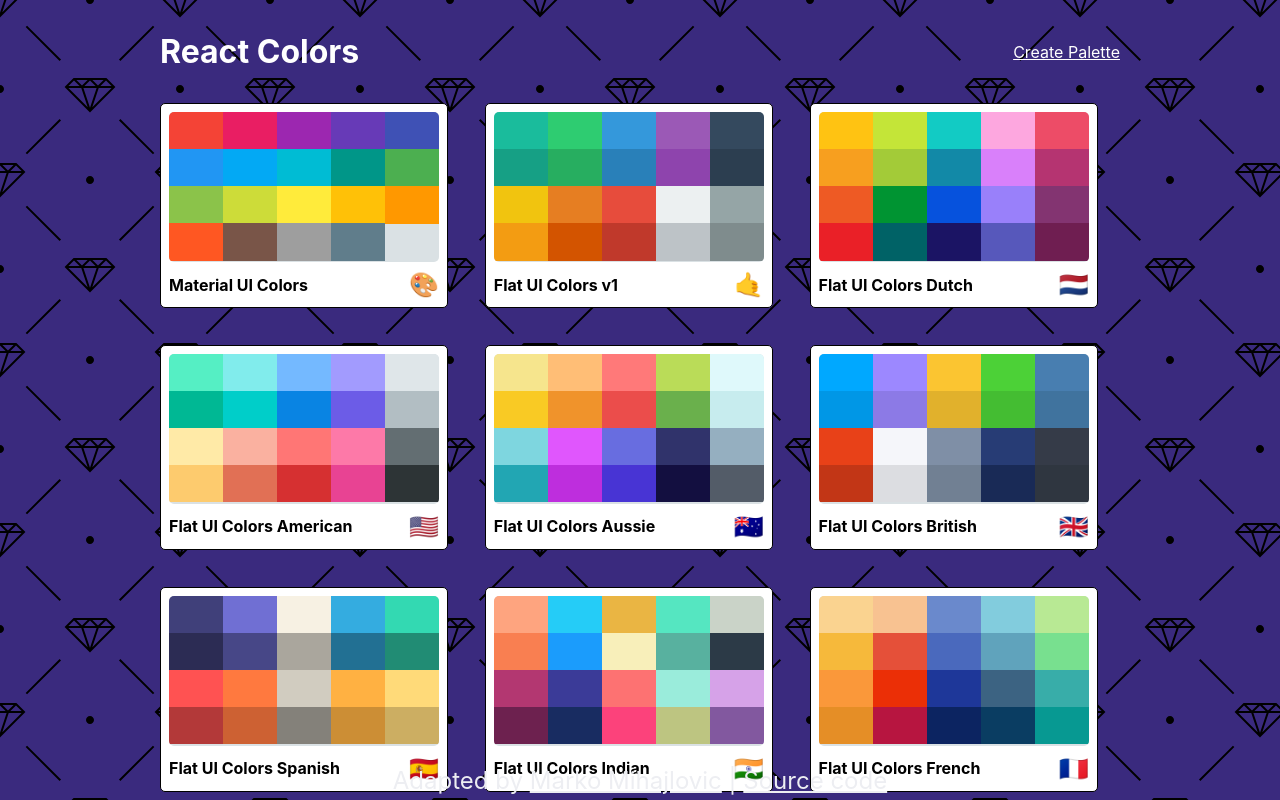
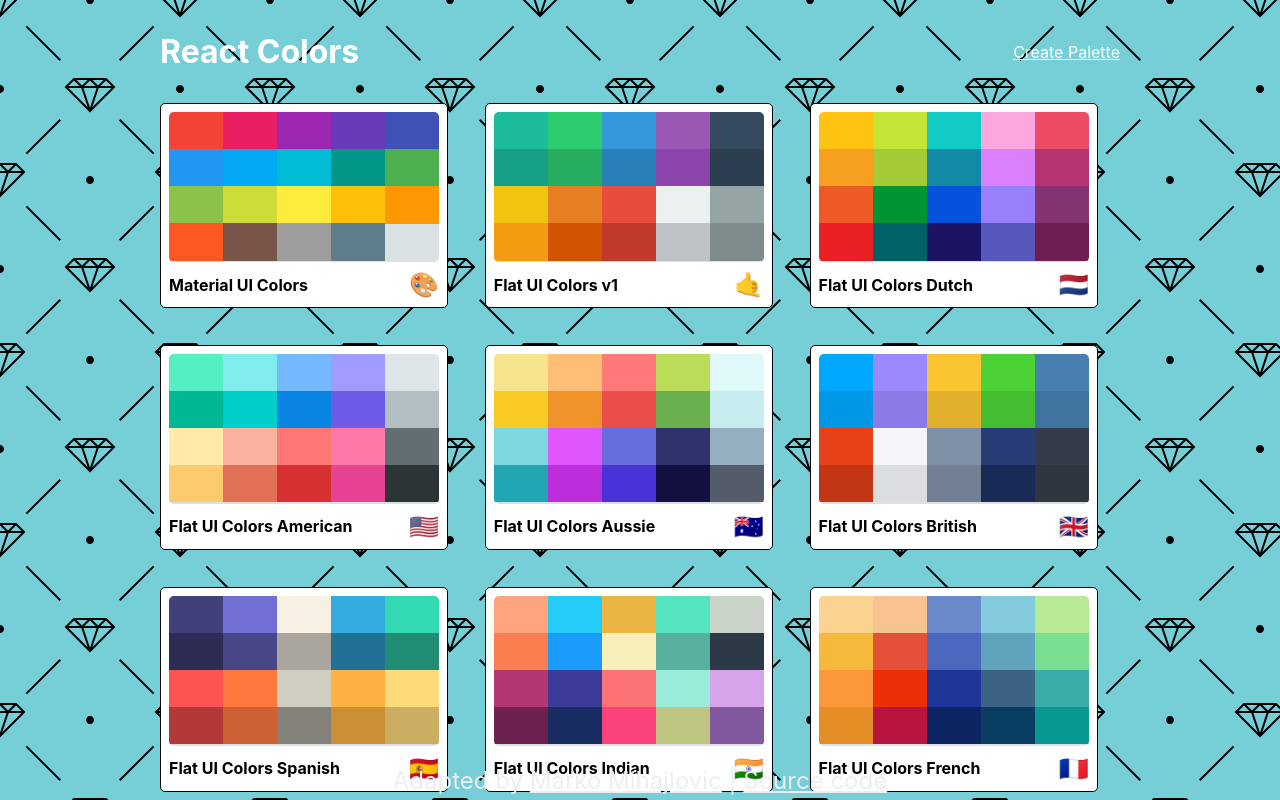
Before and after one commit to MarkoMihajlovicGit/mmcolors-generator, a React (Create React App) app: page / in a window 1280 px wide. Built offline with nearby package versions, Linux system fonts and the light colour scheme.

Commit message:
change background color to middleblue

```diff
--- a/src/styles/PaletteListStyles.js
+++ b/src/styles/PaletteListStyles.js
@@ -17,8 +17,7 @@
     flexWrap: 'nowrap',
     alignItems: 'flex-start',
     justifyContent: 'center',
-    backgroundColor: '#3a2a7e',
-
+    backgroundColor: '#76ced7',
     backgroundImage: `url(${bg})`,
     overflow: 'auto'
   },
```
